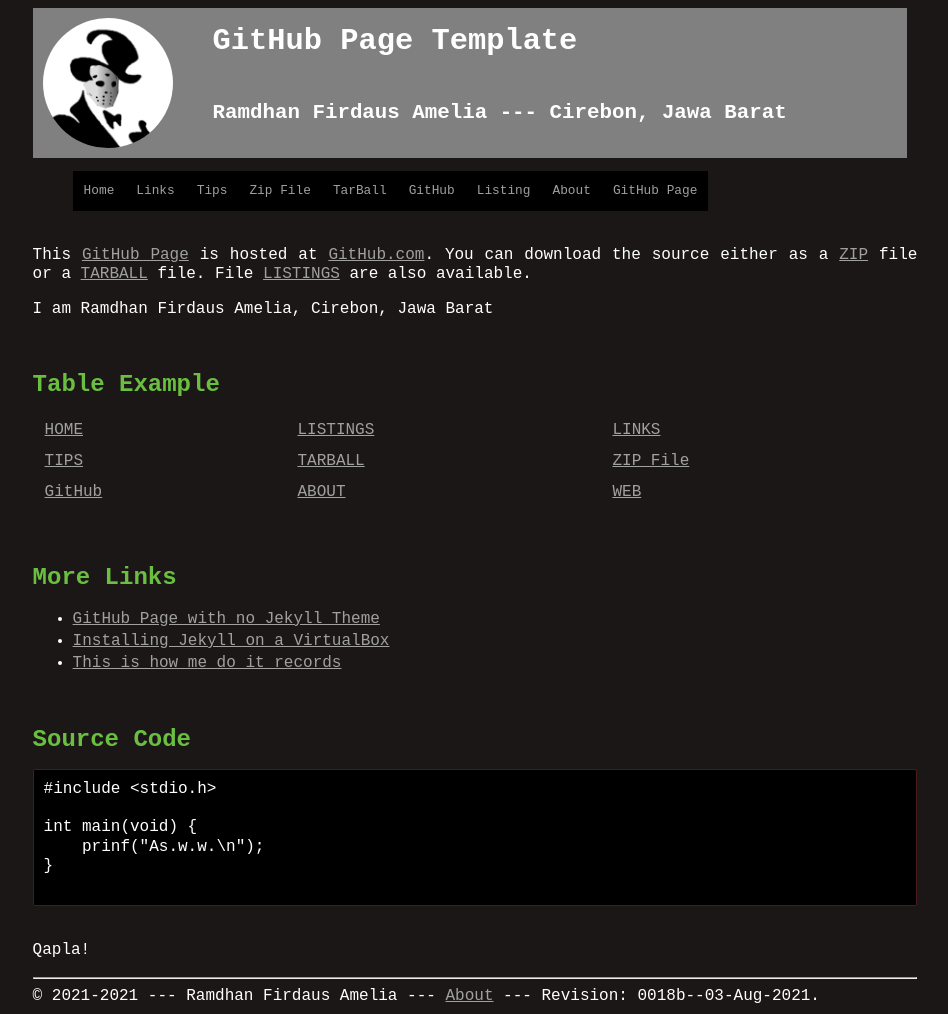
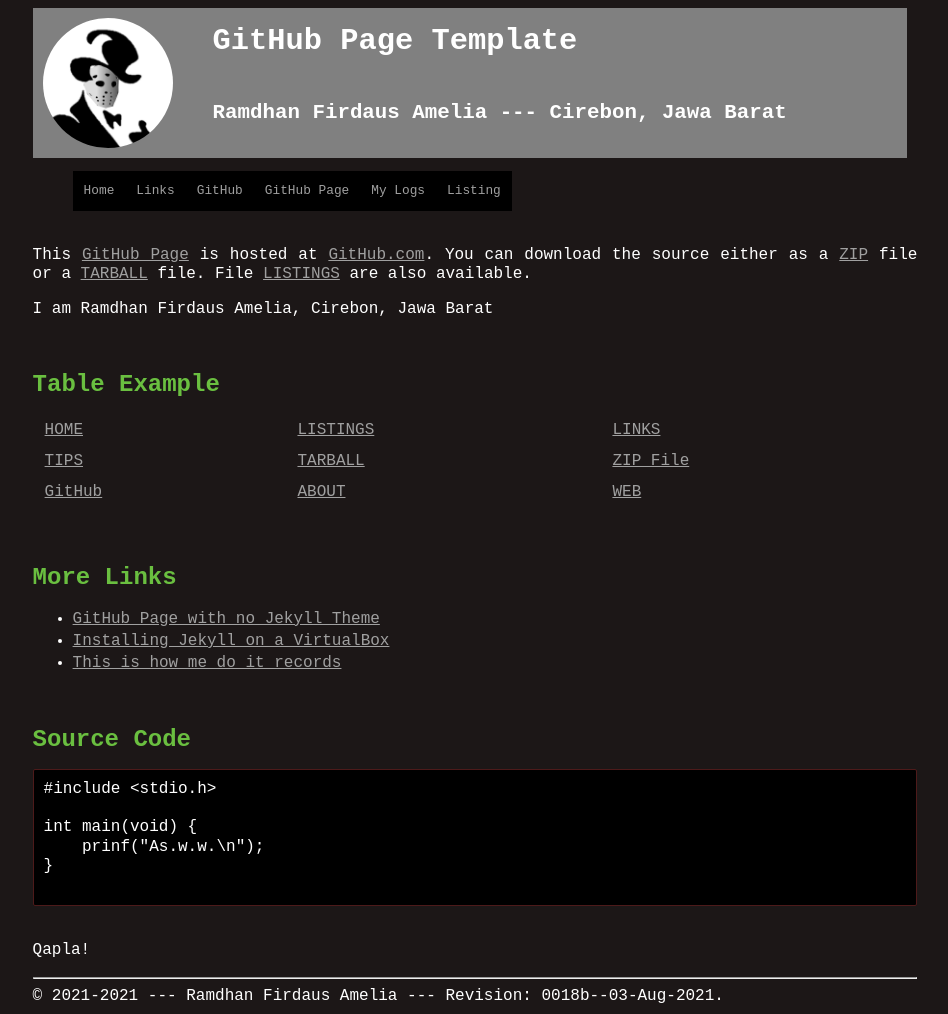
Before and after one commit to ramdhanfirdaus/os212, a Jekyll site: the page built from index.md, in a window 1280 px wide. Shown: the whole page, without its empty margins (165-1113 px from the left). Built offline with Jekyll 4.4.1, drawn with Linux system fonts in a browser that asks for light colours.

Commit message:
Update _config.yml

```diff
--- a/_config.yml
+++ b/_config.yml
@@ -11,20 +11,14 @@ navbarlinks:
   link:      "/"
 - navbar:    "Links"
   link:      "/LINKS/"
-- navbar:    "Tips"
-  link:      "/TIPS/"
-- navbar:    "Zip File"
-  link:      "/template.zip"
-- navbar:    "TarBall"
-  link:      "/template.tar.bz2"
 - navbar:    "GitHub"
   link:      "https://github.com/ramdhanfirdaus/os212"
+- navbar:    "GitHub Page"
+  link:      "https://ramdhanfirdaus.github.io/os212/"
+- navbar:    "My Logs"
+  link:      "https://ramdhanfirdaus.github.io/os212/TXT/mylog.txt"
 - navbar:    "Listing"
   link:      "/000.html"
-- navbar:    "About"
-  link:      "/ABOUT/"
-- navbar:    "GitHub Page"
-  link:      "https://ramdhanfirdaus.github.io/os212/"
 title:       "GitHub Page Template"
 lang:        "en-US"
 author:      "Ramdhan Firdaus Amelia"
```
